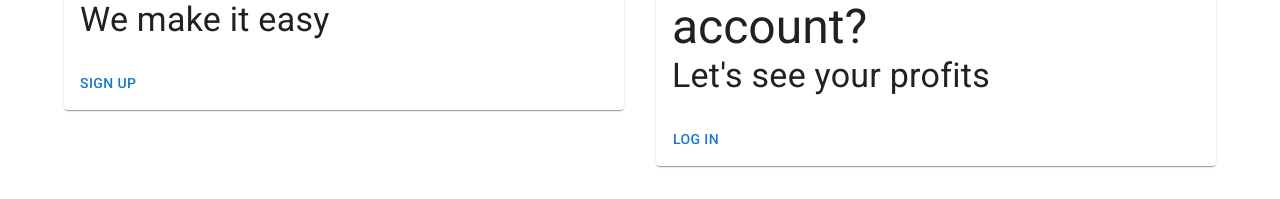
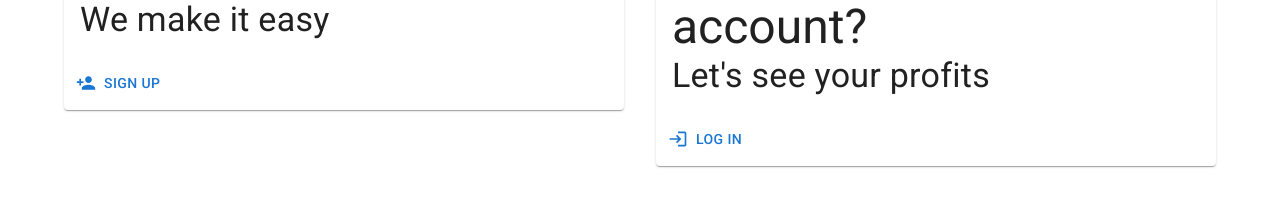
Before and after one commit to qbit-0/autoarbs, a React (Create React App) app in the folder autoarbs/: page / in a window 1280 px wide. Shown: the part 561-760 px from the top of the page. Built offline with nearby package versions, Linux system fonts and the light colour scheme.

Commit message:
Add icons to about, login, and signup pages

```diff
--- a/autoarbs/src/components/pages/AboutPage.tsx
+++ b/autoarbs/src/components/pages/AboutPage.tsx
@@ -9,6 +9,8 @@ import {
 import Grid from "@mui/material/Unstable_Grid2";
 import useAutoUpdateUserData from "../../hooks/useAutoUpdateUserData";
 import ButtonLink from "../ButtonLink";
+import PersonAddIcon from "@mui/icons-material/PersonAdd";
+import LoginIcon from "@mui/icons-material/Login";
 
 type Props = {};
 
@@ -52,7 +54,9 @@ const AboutPage = (props: Props) => {
                     <Typography variant="h4">We make it easy</Typography>
                   </CardContent>
                   <CardActions>
-                    <ButtonLink to="/signup">Sign Up</ButtonLink>
+                    <ButtonLink startIcon={<PersonAddIcon />} to="/signup">
+                      Sign Up
+                    </ButtonLink>
                   </CardActions>
                 </Card>
               </Grid>
@@ -65,7 +69,9 @@ const AboutPage = (props: Props) => {
                     <Typography variant="h4">Let's see your profits</Typography>
                   </CardContent>
                   <CardActions>
-                    <ButtonLink to="/login">Log In</ButtonLink>
+                    <ButtonLink startIcon={<LoginIcon />} to="/login">
+                      Log In
+                    </ButtonLink>
                   </CardActions>
                 </Card>
               </Grid>
--- a/autoarbs/src/components/pages/LoginPage.tsx
+++ b/autoarbs/src/components/pages/LoginPage.tsx
@@ -1,3 +1,4 @@
+import PersonAddIcon from "@mui/icons-material/PersonAdd";
 import { Container, Stack } from "@mui/material";
 import ButtonLink from "../ButtonLink";
 import LoginCard from "../cards/LoginCard";
@@ -15,7 +16,9 @@ const LoginPage = (props: Props) => {
       <Container maxWidth="sm">
         <Stack flexDirection="column" spacing={4}>
           <LoginCard />
-          <ButtonLink to="/signup">Or Sign Up</ButtonLink>
+          <ButtonLink startIcon={<PersonAddIcon />} to="/signup">
+            Or Sign Up
+          </ButtonLink>
         </Stack>
       </Container>
     </Stack>
--- a/autoarbs/src/components/pages/SignUpPage.tsx
+++ b/autoarbs/src/components/pages/SignUpPage.tsx
@@ -1,6 +1,7 @@
 import { Container, Stack } from "@mui/material";
 import ButtonLink from "../ButtonLink";
 import SignUpCard from "../cards/SignUpCard";
+import LoginIcon from "@mui/icons-material/Login";
 
 type Props = {};
 
@@ -15,7 +16,9 @@ const SignUpPage = (props: Props) => {
       <Container maxWidth="sm">
         <Stack flexDirection="column" spacing={4}>
           <SignUpCard />
-          <ButtonLink to="/login">Or Log In</ButtonLink>
+          <ButtonLink startIcon={<LoginIcon />} to="/login">
+            Or Log In
+          </ButtonLink>
         </Stack>
       </Container>
     </Stack>
```
